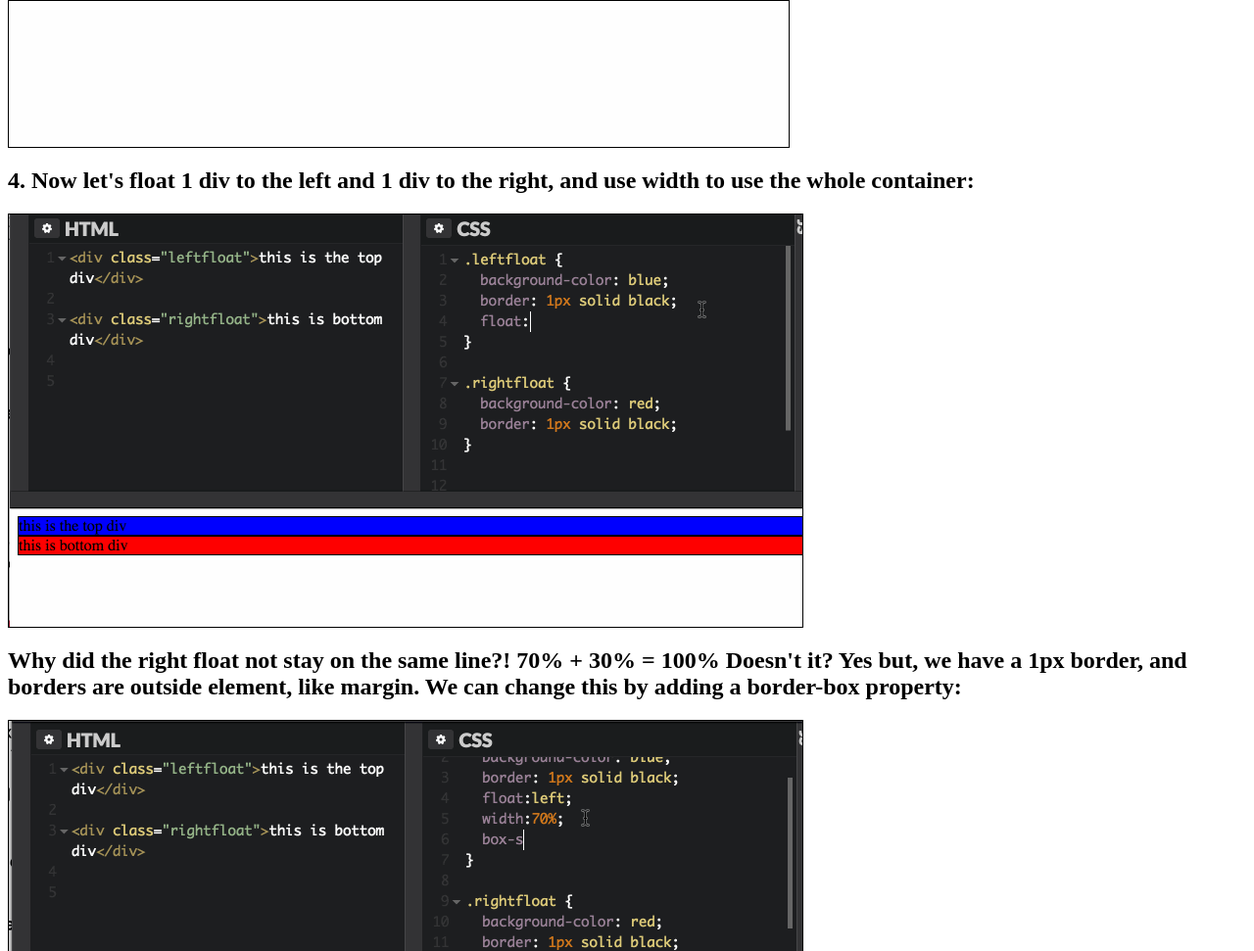
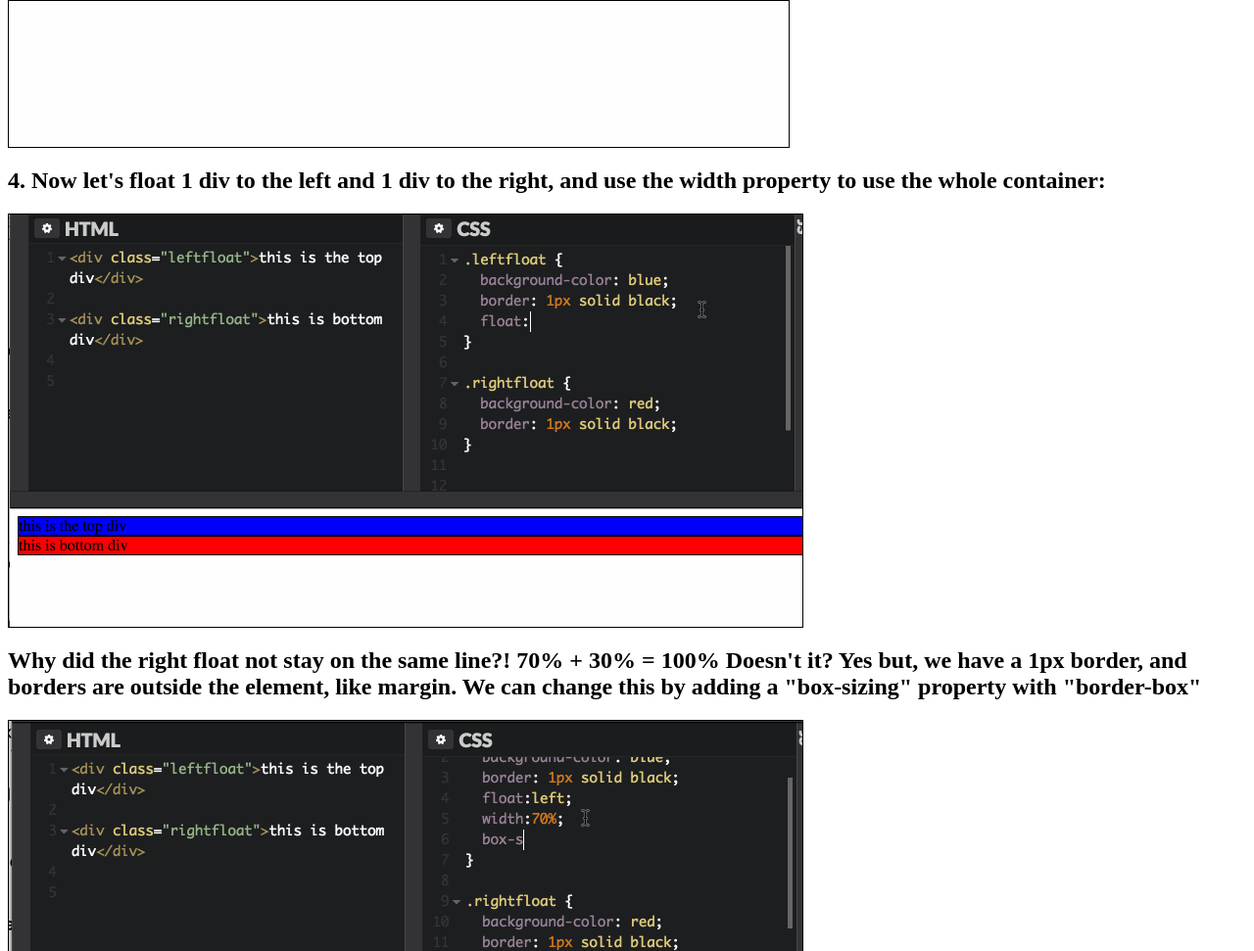
Before and after one commit to iamakimmer/csstips, a plain HTML site: page index.html in a window 1280 px wide. Shown: the part 1388-2359 px from the top of the page at 98% size. Drawn offline with Linux system fonts and the light colour scheme.

Commit message:
fix typo

```diff
--- a/index.html
+++ b/index.html
@@ -15,10 +15,10 @@
 	<h2>3. Using Floats. Floats are a positioning property. Notice how the elements get pushed to the sides:</h2>
 	<img src="img/float.gif"/>
 
-	<h2>4. Now let's float 1 div to the left and 1 div to the right, and use width to use the whole container: </h2>
+	<h2>4. Now let's float 1 div to the left and 1 div to the right, and use the width property to use the whole container: </h2>
 	<img src="img/leftrightfloat.gif"/>
 
-	<h2>Why did the right float not stay on the same line?! 70% + 30% = 100% Doesn't it? Yes but, we have a 1px border, and borders are outside element, like margin. We can change this by adding a border-box property: </h2>
+	<h2>Why did the right float not stay on the same line?! 70% + 30% = 100% Doesn't it? Yes but, we have a 1px border, and borders are outside the element, like margin. We can change this by adding a "box-sizing" property with "border-box"  </h2>
 
 	<img src="img/leftrightfloat_box_sizing.gif"/>
 
```
